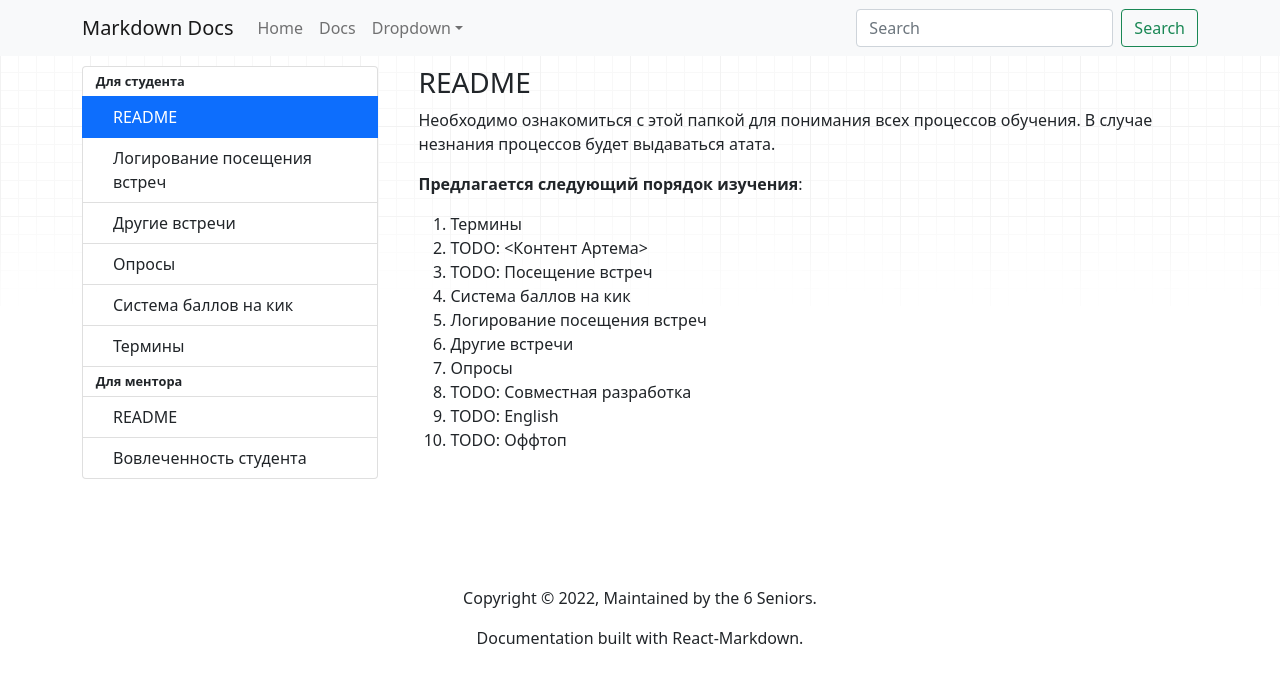
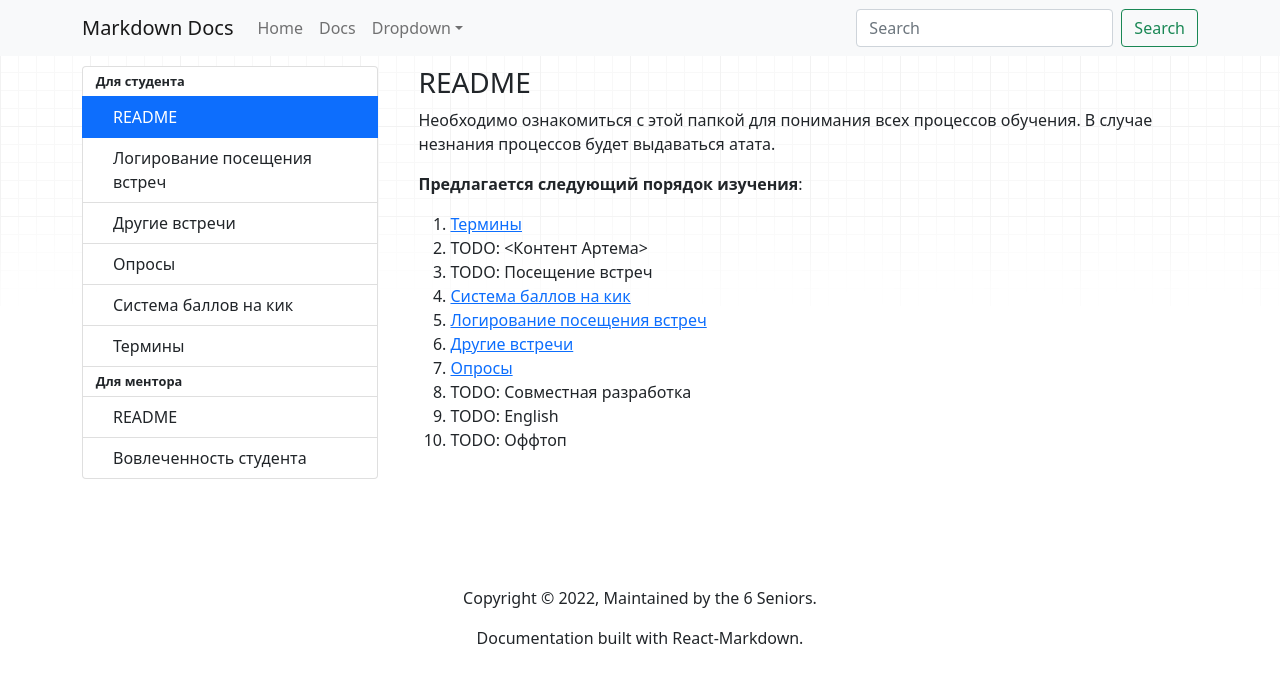
Before and after one commit to maximumJavascript/6-seniors-docs, a React (Create React App) app: page /for-student/readme in a window 1280 px wide. Before the commit this address led to /1-for-student-readme. Shown: the top 682 px of the page. Built offline with nearby package versions, Linux system fonts and the light colour scheme.

Commit message:
feat: added links parsing in .md

```diff
--- a/package.json
+++ b/package.json
@@ -9,7 +9,7 @@
     "react-bootstrap": "^2.2.2",
     "react-dom": "^17.0.2",
     "react-markdown": "^8.0.1",
-    "react-router-dom": "^6.3.0",
+    "react-router-dom": "6.3.0",
     "react-scripts": "5.0.0",
     "remark-gfm": "^3.0.1",
     "sass": "^1.49.9",
@@ -45,7 +45,6 @@
     "@testing-library/jest-dom": "^5.16.3",
     "@testing-library/react": "^12.1.4",
     "@testing-library/user-event": "^13.5.0",
-    "@types/react-router-dom": "^5.3.3",
     "eslint": "8.12.0",
     "eslint-config-airbnb": "19.0.4",
     "eslint-config-prettier": "8.5.0",
--- a/src/components/MDRenderer/MDRenderer.jsx
+++ b/src/components/MDRenderer/MDRenderer.jsx
@@ -2,11 +2,12 @@ import ReactMarkdown from 'react-markdown';
 import gfm from 'remark-gfm';
 import css from './MDRenderer.module.scss';
 import useTextDownloadByUrl from './useTextDownloadByUrl';
+import useMDLinks from './useMDLinks';
 import cn from 'classnames';
 
 const mdPluginsProp = [gfm];
 
-function MDContentRenderer({ mdContent, isError, isLoading }) {
+function MDStringRenderer({ mdContent, isError, isLoading }) {
   const mdContentToRender = isError
     ? '#### Error while loading markdown'
     : isLoading && !mdContent
@@ -25,26 +26,34 @@ function MDContentRenderer({ mdContent, isError, isLoading }) {
   );
 }
 
-function MDRenderer({
-  mdContent,
-  mdPageUrl,
-  VisualComponent = MDContentRenderer,
-}) {
+function MDUrlRenderer({ mdPageUrl, VisualComponent = MDStringRenderer }) {
   const { isError, isLoading, result } = useTextDownloadByUrl({
     resourceUrl: mdPageUrl,
   });
 
+  const { mdContentWithLinks, onClick } = useMDLinks({ mdContent: result });
+
+  return (
+    <div onClickCapture={onClick}>
+      <VisualComponent
+        mdContent={mdContentWithLinks}
+        isLoading={isLoading}
+        isError={isError}
+      />
+    </div>
+  );
+}
+
+function MDRenderer({
+  mdContent,
+  VisualComponent = MDStringRenderer,
+  ...rest
+}) {
   if (mdContent) {
     return <VisualComponent mdContent={mdContent} />;
   }
 
-  return (
-    <VisualComponent
-      mdContent={result}
-      isLoading={isLoading}
-      isError={isError}
-    />
-  );
+  return <MDUrlRenderer {...rest} VisualComponent={VisualComponent} />;
 }
 
 export default MDRenderer;
--- /dev/null
+++ b/src/components/MDRenderer/useMDLinks.js
@@ -0,0 +1,40 @@
+import mdFilesData from '../../generated/mdRoutesData';
+import { useCallback } from 'react';
+import { useNavigate } from 'react-router-dom';
+
+const regex = /(\[\[)([a-zа-я\s]+)\|([a-zа-я\s]+)(]])/gi;
+const mdRoutesData = mdFilesData.filter((x) => x.type === 'file');
+
+export default function useMDLinks({ mdContent }) {
+  let result = mdContent;
+
+  const navigate = useNavigate();
+
+  const handleDelegateAnchorClickToRouter = useCallback(
+    (e) => {
+      const anchor = e.target.closest?.('a');
+      if (!anchor) return;
+
+      const href = anchor.getAttribute('href');
+      if (!href) return;
+
+      e.preventDefault();
+      navigate(href);
+    },
+    [navigate]
+  );
+
+  if (result) {
+    result = result.replace(regex, (_, __, fileName, fileTitle) => {
+      const route = mdRoutesData.find((x) => x.fileName === fileName);
+      if (!route) return;
+
+      return `[${fileTitle}](/${route.appRoute})`;
+    });
+  }
+
+  return {
+    mdContentWithLinks: result,
+    onClick: handleDelegateAnchorClickToRouter,
+  };
+}
--- a/src/docs/1.forStudent/_README.md
+++ b/src/docs/1.forStudent/_README.md
@@ -5,13 +5,13 @@
 
 **Предлагается следующий порядок изучения**:
 
-1. Термины
+1. [[terms|Термины]]
 2. TODO: <Контент Артема>
 3. TODO: Посещение встреч
-4. Система баллов на кик
-5. Логирование посещения встреч
-6. Другие встречи
-7. Опросы
+4. [[studentKickSystem|Система баллов на кик]]
+5. [[meetingsLogging|Логирование посещения встреч]]
+6. [[otherMeetings|Другие встречи]]
+7. [[polls|Опросы]]
 8. TODO: Совместная разработка
 9. TODO: English
 10. TODO: Оффтоп
--- a/src/docs/2.forMentor/_README.md
+++ b/src/docs/2.forMentor/_README.md
@@ -8,5 +8,5 @@
 
 **Предлагается следующий порядок**:
 
-1. Вовлеченность студента
+1. [[studentInvolvement|Вовлеченность студента]]
 2. TODO
--- a/src/generated/mdRoutesData.js
+++ b/src/generated/mdRoutesData.js
@@ -10,8 +10,9 @@ import forMentorStudentInvolvement from '../docs/2.forMentor/studentInvolvement.
 export default [
   { title: 'Для студента', id: 'folder_1.forStudent_1', type: 'folder' },
   {
-    appRoute: '1-for-student-readme',
-    fileSlashPath: '1.forStudent/_README',
+    appRoute: 'for-student/readme',
+    folderName: '1.forStudent',
+    fileName: '_README',
     fileUrl: forStudentReadme,
     title: 'README',
     nestLevel: 1,
@@ -19,8 +20,9 @@ export default [
     type: 'file',
   },
   {
-    appRoute: '1-for-student-meetings-logging',
-    fileSlashPath: '1.forStudent/meetingsLogging',
+    appRoute: 'for-student/meetings-logging',
+    folderName: '1.forStudent',
+    fileName: 'meetingsLogging',
     fileUrl: forStudentMeetingsLogging,
     title: 'Логирование посещения встреч',
     nestLevel: 1,
@@ -28,8 +30,9 @@ export default [
     type: 'file',
   },
   {
-    appRoute: '1-for-student-other-meetings',
-    fileSlashPath: '1.forStudent/otherMeetings',
+    appRoute: 'for-student/other-meetings',
+    folderName: '1.forStudent',
+    fileName: 'otherMeetings',
     fileUrl: forStudentOtherMeetings,
     title: 'Другие встречи',
     nestLevel: 1,
@@ -37,8 +40,9 @@ export default [
     type: 'file',
   },
   {
-    appRoute: '1-for-student-polls',
-    fileSlashPath: '1.forStudent/polls',
+    appRoute: 'for-student/polls',
+    folderName: '1.forStudent',
+    fileName: 'polls',
     fileUrl: forStudentPolls,
     title: 'Опросы',
     nestLevel: 1,
@@ -46,8 +50,9 @@ export default [
     type: 'file',
   },
   {
-    appRoute: '1-for-student-student-kick-system',
-    fileSlashPath: '1.forStudent/studentKickSystem',
+    appRoute: 'for-student/student-kick-system',
+    folderName: '1.forStudent',
+    fileName: 'studentKickSystem',
     fileUrl: forStudentStudentKickSystem,
     title: 'Система баллов на кик',
     nestLevel: 1,
@@ -55,8 +60,9 @@ export default [
     type: 'file',
   },
   {
-    appRoute: '1-for-student-terms',
-    fileSlashPath: '1.forStudent/terms',
+    appRoute: 'for-student/terms',
+    folderName: '1.forStudent',
+    fileName: 'terms',
     fileUrl: forStudentTerms,
     title: 'Термины',
     nestLevel: 1,
@@ -65,8 +71,9 @@ export default [
   },
   { title: 'Для ментора', id: 'folder_2.forMentor_8', type: 'folder' },
   {
-    appRoute: '2-for-mentor-readme',
-    fileSlashPath: '2.forMentor/_README',
+    appRoute: 'for-mentor/readme',
+    folderName: '2.forMentor',
+    fileName: '_README',
     fileUrl: forMentorReadme,
     title: 'README',
     nestLevel: 1,
@@ -74,8 +81,9 @@ export default [
     type: 'file',
   },
   {
-    appRoute: '2-for-mentor-student-involvement',
-    fileSlashPath: '2.forMentor/studentInvolvement',
+    appRoute: 'for-mentor/student-involvement',
+    folderName: '2.forMentor',
+    fileName: 'studentInvolvement',
     fileUrl: forMentorStudentInvolvement,
     title: 'Вовлеченность студента',
     nestLevel: 1,
```
Also changed, not shown: src/scripts/makeJsFile.js (+8 -3 lines), 2 other files (tests, documents, lock files or other folders).
